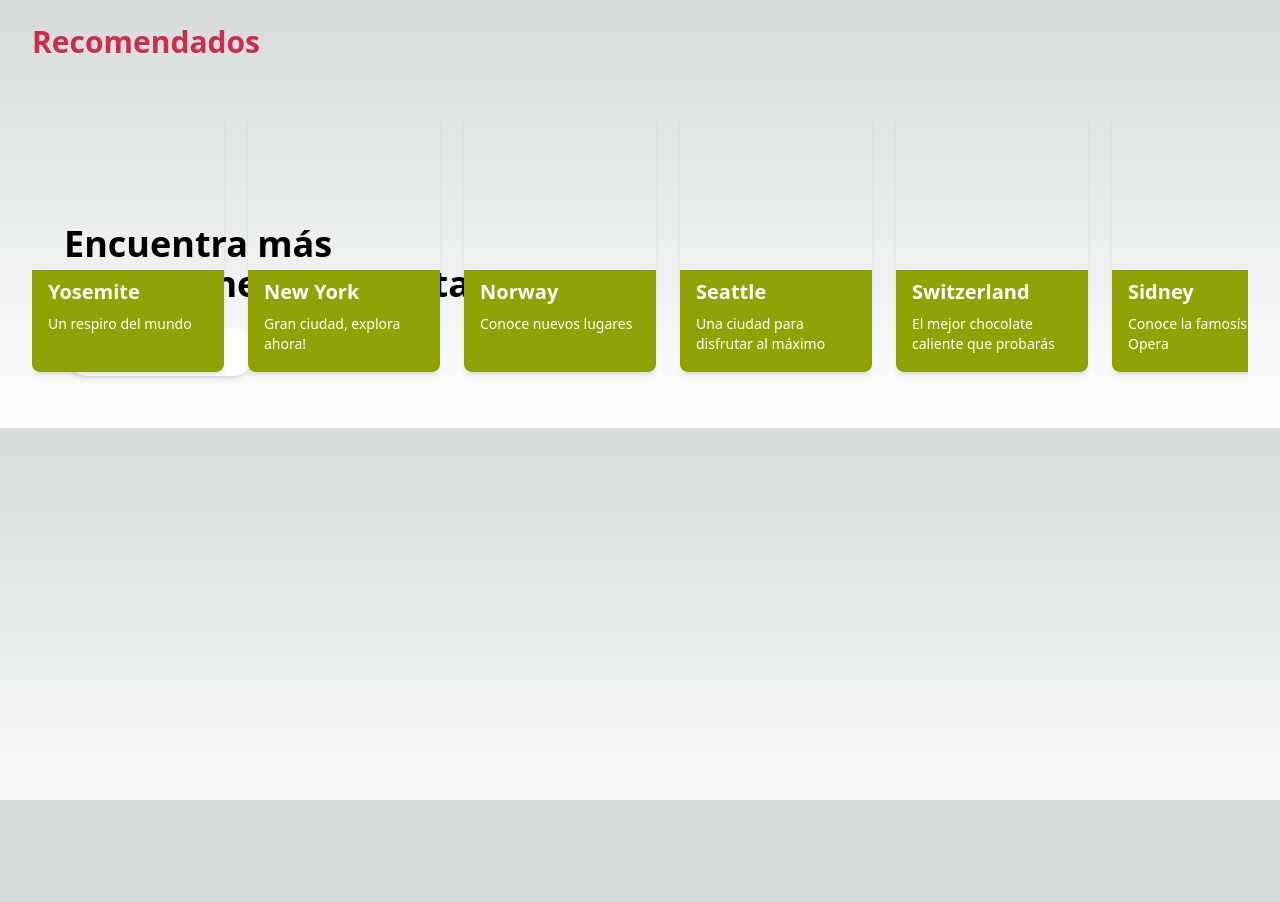
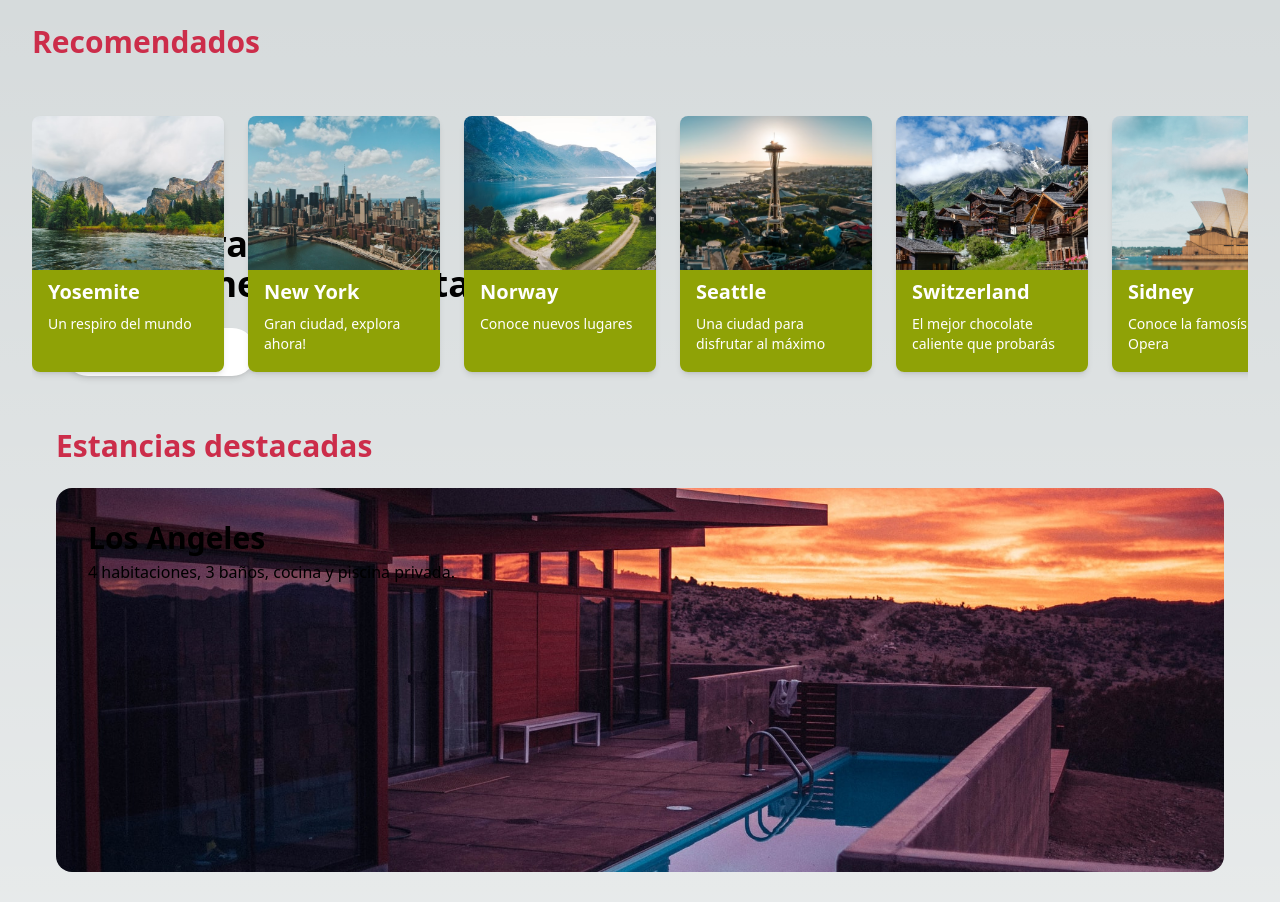
Before and after one commit to SandroSimonOre/travel, a Next.js app: page / in a window 1280 px wide. Shown: the top 902 px of the page. Before the commit the page ends 800 px from the top, so only its background shows below. Built offline with nearby package versions, Linux system fonts and the light colour scheme.

Commit message:
fix class interpolation problem, add destacados section

```diff
--- a/src/pages/index.tsx
+++ b/src/pages/index.tsx
@@ -5,20 +5,26 @@ import Image from "next/image"
 export default function Home() {
 
   const recomendadosInfo = [
-    {bg: 'yosemite', title: 'Yosemite', description: 'Un respiro del mundo' },
-    {bg: 'new_york', title: 'New York', description: 'Gran ciudad, explora ahora!' },
-    {bg: 'norway', title: 'Norway', description: 'Conoce nuevos lugares' },
-    {bg: 'seattle', title: 'Seattle', description: 'Una ciudad para disfrutar al máximo' },
-    {bg: 'switzerland', title: 'Switzerland', description: 'El mejor chocolate caliente que probarás' },
-    {bg: 'sidney', title: 'Sidney', description: 'Conoce la famosísima Opera' },
-    {bg: 'europe', title: 'Edinburgh', description: 'Castillos y tiempos medievales' },
+    {bg: 'bg-yosemite', title: 'Yosemite', description: 'Un respiro del mundo' },
+    {bg: 'bg-new_york', title: 'New York', description: 'Gran ciudad, explora ahora!' },
+    {bg: 'bg-norway', title: 'Norway', description: 'Conoce nuevos lugares' },
+    {bg: 'bg-seattle', title: 'Seattle', description: 'Una ciudad para disfrutar al máximo' },
+    {bg: 'bg-switzerland', title: 'Switzerland', description: 'El mejor chocolate caliente que probarás' },
+    {bg: 'bg-sidney', title: 'Sidney', description: 'Conoce la famosísima Opera' },
+    {bg: 'bg-europe', title: 'Edinburgh', description: 'Castillos y tiempos medievales' },
+  ]
 
+  const destacados = [
+    {bg: 'bg-los_angeles', title: 'Los Angeles', description: '4 habitaciones, 3 baños, cocina y piscina privada.' },
+    {bg: 'bg-bali', title: 'Bali', description: 'Gran ciudad, explora ahora!' },
+    {bg: 'bg-miami', title: 'Miami', description: '3 habitaciones, 2 baños, cocina y excelente vista al mar.' },
+    {bg: 'bg-chicago', title: 'Chicago', description: '2 habitaciones, baño y cocina' },
   ]
 
   return (
     <main className="">
+      {/** Hero section */}
       <div className="w-full h-3/4" id="home">
-
         <div className=" w-full h-full flex flex-col items-center py-4 space-y-96 lg:space-y-0 lg:items-start lg:justify-start lg:pt-56 absolute">
 
           <input
@@ -28,7 +34,7 @@ export default function Home() {
           <div className=" hidden h-auto lg:w-2/5 lg:flex pb-6 ">
             <p className=" lg:flex text-4xl ml-16 font-bold">Encuentra más ubicaciones como esta</p>
           </div>
-          <button className="bg-white w-48 h-auto p-3 lg:ml-16 rounded-full shadow-md font-semibold text-principal transition duration-500 ease-in-out hover:bg-principal hover:text-white transform hover:-translate-y-1 hover:scale-110 transition-all" id='explore-more'>
+          <button className="bg-white w-48 h-auto p-3 lg:ml-16 rounded-full shadow-md font-semibold text-principal transition duration-500 ease-in-out hover:bg-principal hover:text-white transform hover:-translate-y-1 hover:scale-110" id='explore-more'>
             Explorar
           </button>
         </div>
@@ -45,6 +51,7 @@ export default function Home() {
 
       </div>
 
+      {/** Recomendados Slide */}
       <div className="w-full h-auto lg:px-2">
         <div className="p-6" id="recomendados">
           <p className="text-3xl font-semibold text-principal  dark:text-white">Recomendados</p>
@@ -53,7 +60,7 @@ export default function Home() {
             {
               recomendadosInfo.map(i => (
                 <div key={i.bg} className="w-48 h-64 flex-none shadow-md rounded-lg transform transition-all hover:-translate-y-4 hover:shadow-xl">
-                  <div id="image-container" className={`w-full h-3/5 rounded-t-lg bg-${'yosemite'} bg-center bg-cover`}></div>
+                  <div id="image-container" className={`w-full h-3/5 rounded-t-lg ${i.bg} bg-center bg-cover`}></div>
                   <div className="bg-secondary h-2/5 rounded-b-lg dark:bg-gray-800 ">
                   <p className="text-xl px-4 py-2 font-semibold text-white dark:text-white">{i.title}</p>
                   <p className="text-sm px-4 overflow-ellipsis pr-2 text-white dark:text-white">{i.description}</p>
@@ -62,11 +69,27 @@ export default function Home() {
               ))
             }
 
-
           </div>
         </div>
       </div>
 
+      {/** Destacados */}
+      <div className="px-6 h-full lg:px-14" id="rentas_destacadas">
+      <p className="text-3xl font-semibold text-principal pb-6 dark:text-white">Estancias destacadas</p>
+				<div className="w-full h-full flex flex-col items-center justify-center lg:flex-col">
+					{
+            destacados.map(item => (
+              <div key={item.bg} className={`w-full h-96 ${item.bg} bg-cover rounded-2xl mb-8 lg:flex-none lg:bg-center`}>
+							<p className="CardTitle lg:text-black">{item.title}</p>
+							<p className="text-md pl-8 text-white mr-24 lg:text-black">{item.description}</p>
+					</div>
+            ))
+          }
+
+
+				</div>
+
+      </div>
     </main>
   )
 }
--- a/tailwind.config.js
+++ b/tailwind.config.js
@@ -16,11 +16,11 @@ module.exports = {
 			  'sanFrancisco': "url('/img/sanFrancisco.jpg')",
 			  'sanFranciscoDesktop': "url('/img/sanFranciscoDesktop.jpg')",
 			  'yosemite': "url('/img/yosemite.jpg')",
-			  'LA': "url('/img/LA.jpg')",
+			  'los_angeles': "url('/img/LA.jpg')",
 			  'seattle': "url('/img/seattle.jpg')",
 			  'new_york': "url('/img/new_york.jpg')",
 			  'norway': "url('/img/norway.jpg')",
-			  'sydney': "url('/img/sydney.jpg')",
+			  'sidney': "url('/img/sydney.jpg')",
 			  'miami': "url('/img/miami.jpg')",
 			  'switzerland': "url('/img/switzerland.jpg')",
 			  'bali': "url('/img/bali.jpg')",
```
Lines whose indentation alone changed are shown as unchanged.
